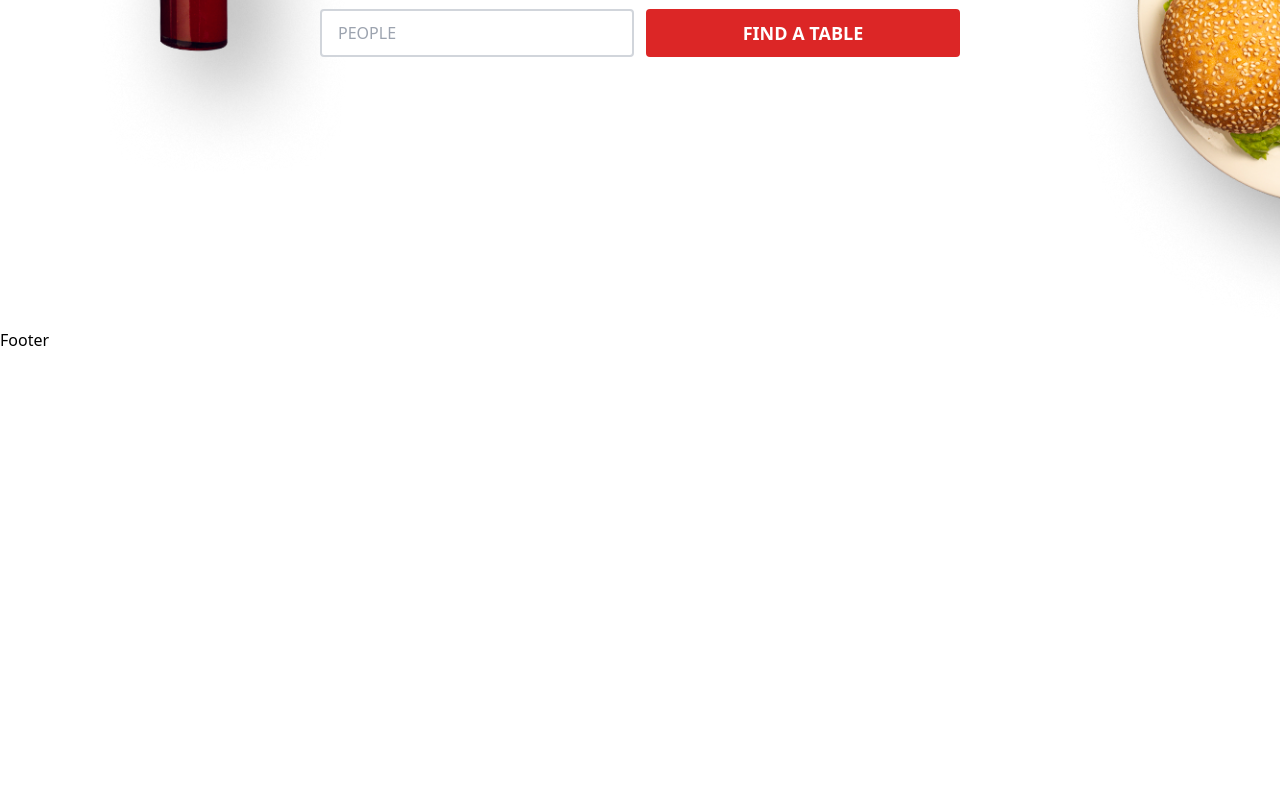
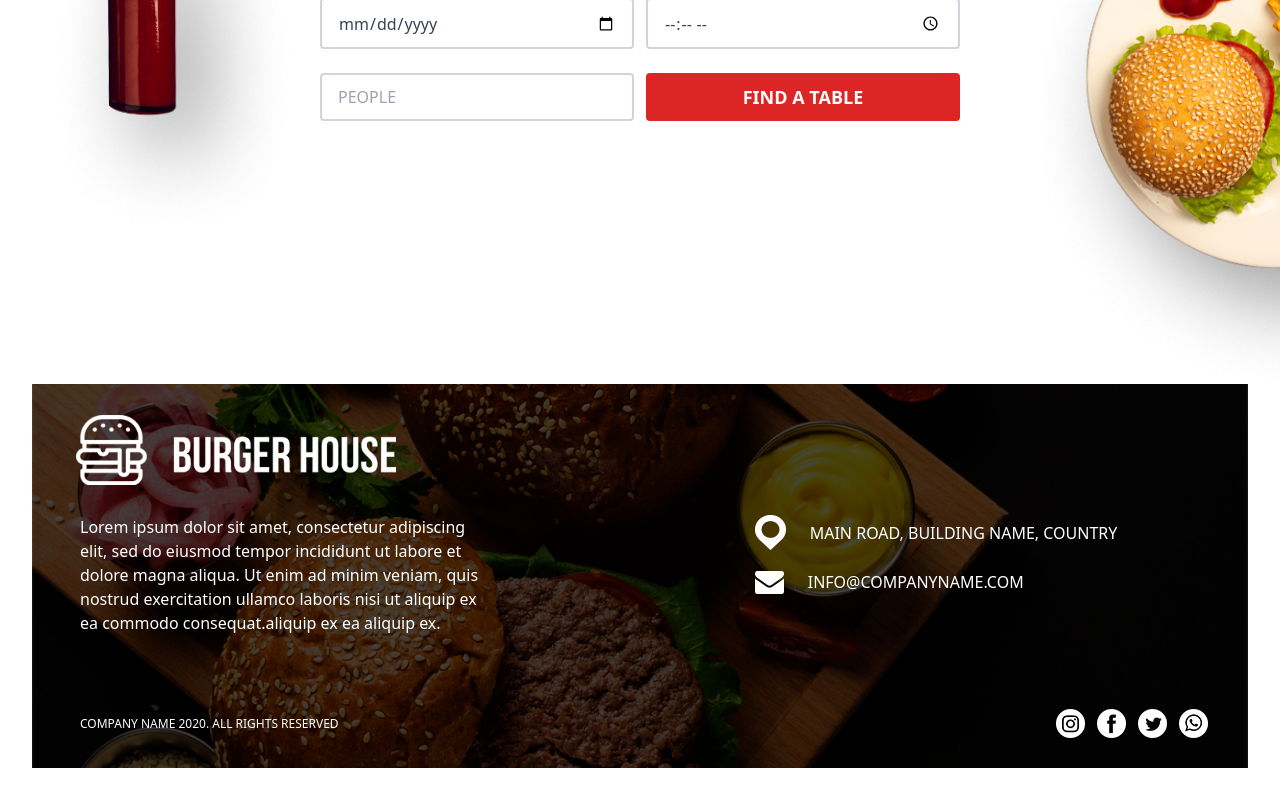
Before and after one commit to Shiva-Frg/burger-landing-page, a React (Create React App) app: page / in a window 1280 px wide. Shown: the part 2882-3682 px from the top of the page. Before the commit the page ends 3234 px from the top, so only its background shows below. Built offline with nearby package versions, Linux system fonts and the light colour scheme.

Commit message:
complete footer and some edits

```diff
--- a/src/components/About/About.jsx
+++ b/src/components/About/About.jsx
@@ -5,7 +5,7 @@ import aboutImage from '../../assets/about.png'
 const About = () => {
   return (
     <section className="mt-20">
-      <div className="flex items-center w-10/12 rounded-lg shadow-2xl p-6 m-auto space-x-7">
+      <div className="flex items-center w-10/12 rounded-lg shadow-2xl p-6 m-auto justify-between">
         <article className="w-2/4 p-2">
           <p className="font-bold text-2xl">DISCOVER</p>
           <h1 className="font-black text-4xl">UPCOMING EVENTS</h1>
@@ -17,9 +17,9 @@ const About = () => {
             reprehenderit in voluptate velit esse cillum.
           </p>
           <div className="flex items-center justify-between w-12 mt-6">
-            <labe className="text-yellow-400 font-black text-6xl">.</labe>
-            <labe className="text-gray-200 font-black text-6xl">.</labe>
-            <labe className="text-gray-200 font-black text-6xl">.</labe>
+            <label className="text-yellow-400 font-black text-6xl">.</label>
+            <label className="text-gray-200 font-black text-6xl">.</label>
+            <label className="text-gray-200 font-black text-6xl">.</label>
           </div>
         </article>
         <div className="w-2/4">
--- a/src/components/Contact/Contact.jsx
+++ b/src/components/Contact/Contact.jsx
@@ -2,7 +2,7 @@ import React from 'react'
 
 const Contact = () => {
   return (
-    <section className="h-screen bg-contact bg-cover">
+    <section className="h-screen bg-contact bg-cover bg-center mt-16">
       <div className="h-5/6 flex flex-col items-center justify-center">
         <div className="text-center w-full mt-32">
           <p className="font-bold text-2xl">RESEVATION</p>
@@ -10,32 +10,32 @@ const Contact = () => {
         </div>
         <form className="m-auto w-1/2 grid grid-cols-2 gap-x-3 gap-y-3">
           <input
-            class="appearance-none block w-full bg-white text-gray-700 border-2 border-gray-300 rounded py-3 px-4 mb-3 leading-tight focus:outline-none focus:bg-white"
+            className="appearance-none block w-full bg-white text-gray-700 border-2 border-gray-300 rounded py-3 px-4 mb-3 leading-tight focus:outline-none focus:bg-white"
             type="text"
             placeholder="NAME"
           />
           <input
-            class="appearance-none block w-full bg-white text-gray-700 border-2 border-gray-300 rounded py-3 px-4 mb-3 leading-tight focus:outline-none focus:bg-white"
+            className="appearance-none block w-full bg-white text-gray-700 border-2 border-gray-300 rounded py-3 px-4 mb-3 leading-tight focus:outline-none focus:bg-white"
             type="email"
             placeholder="EMAIL"
           />
           <input
-            class="appearance-none block w-full bg-white text-gray-700 border-2 border-gray-300 rounded py-3 px-4 mb-3 leading-tight focus:outline-none focus:bg-white"
+            className="appearance-none block w-full bg-white text-gray-700 border-2 border-gray-300 rounded py-3 px-4 mb-3 leading-tight focus:outline-none focus:bg-white"
             type="date"
             placeholder="DATE"
           />
           <input
-            class="appearance-none block w-full bg-white text-gray-700 border-2 border-gray-300 rounded py-3 px-4 mb-3 leading-tight focus:outline-none focus:bg-white"
+            className="appearance-none block w-full bg-white text-gray-700 border-2 border-gray-300 rounded py-3 px-4 mb-3 leading-tight focus:outline-none focus:bg-white"
             type="time"
             placeholder="TIME"
           />
           <input
-            class="appearance-none block w-full bg-white text-gray-700 border-2 border-gray-300 rounded py-3 px-4 mb-3 leading-tight focus:outline-none focus:bg-white"
+            className="appearance-none block w-full bg-white text-gray-700 border-2 border-gray-300 rounded py-3 px-4 mb-3 leading-tight focus:outline-none focus:bg-white"
             type="text"
             placeholder="PEOPLE"
           />
           <input
-            class="font-black text-lg appearance-none block w-full bg-red-600 text-white rounded py-3 px-4 mb-3 leading-tight focus:outline-none focus:bg-white"
+            className="font-black text-lg appearance-none block w-full bg-red-600 text-white rounded py-3 px-4 mb-3 leading-tight focus:outline-none focus:bg-white"
             type="submit"
             value="FIND A TABLE"
           />
--- a/src/components/Footer/Footer.jsx
+++ b/src/components/Footer/Footer.jsx
@@ -1,7 +1,52 @@
 import React from 'react'
 
+import logo from '../../assets/footer-logo.png'
+import location from '../../assets/location.png'
+import email from '../../assets/Email.png'
+import instagram from '../../assets/Instagram.png'
+import facebook from '../../assets/Facebook.png'
+import twitter from '../../assets/Twitter.png'
+import whatsapp from '../../assets/WhatsApp.png'
+
 const Footer = () => {
-  return <div>Footer</div>
+  return (
+    <footer className="p-8 -mt-10">
+      <div className="w-full bg-footer-background h-96 bg-no-repeat bg-cover bg-center p-4">
+        <div className="grid grid-cols-2 h-full">
+          <div className="flex items-center col-span-2 mr-6">
+            <img src={logo} alt="img" className="ml-7 w-80" />
+          </div>
+          <p className="text-base text-white p-8 -mt-4 w-4/5">
+            Lorem ipsum dolor sit amet, consectetur adipiscing elit, sed do
+            eiusmod tempor incididunt ut labore et dolore magna aliqua. Ut enim
+            ad minim veniam, quis nostrud exercitation ullamco laboris nisi ut
+            aliquip ex ea commodo consequat.aliquip ex ea aliquip ex.
+          </p>
+          <div className=" flex flex-col justify-center items-start space-y-5 m-auto mt-4">
+            <div className="flex items-center justify-end space-x-6">
+              <img src={location} alt="contact-icon" />
+              <p className="font-medium text-white">
+                MAIN ROAD, BUILDING NAME, COUNTRY
+              </p>
+            </div>
+            <div className="flex items-center justify-end space-x-6">
+              <img src={email} alt="contact-icon" />
+              <p className="font-medium text-white">INFO@COMPANYNAME.COM</p>
+            </div>
+          </div>
+          <p className="flex items-center text-xs ml-8 text-white">
+            COMPANY NAME 2020. ALL RIGHTS RESERVED
+          </p>
+          <div className="flex items-center justify-end space-x-3 mr-6">
+            <img src={instagram} alt="instagram" />
+            <img src={facebook} alt="facebook" />
+            <img src={twitter} alt="twitter" />
+            <img src={whatsapp} alt="whatsapp" />
+          </div>
+        </div>
+      </div>
+    </footer>
+  )
 }
 
 export default Footer
```
